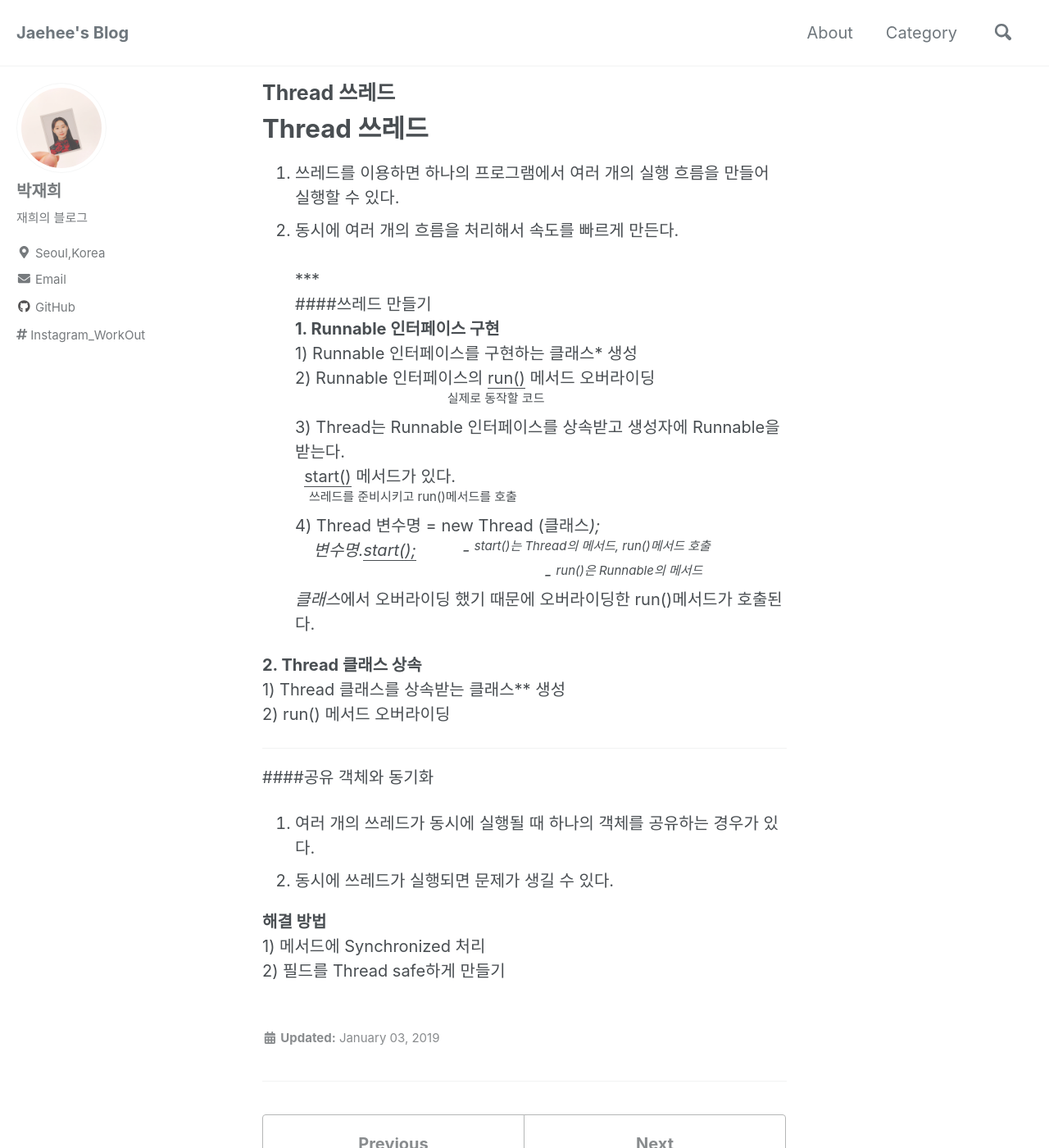
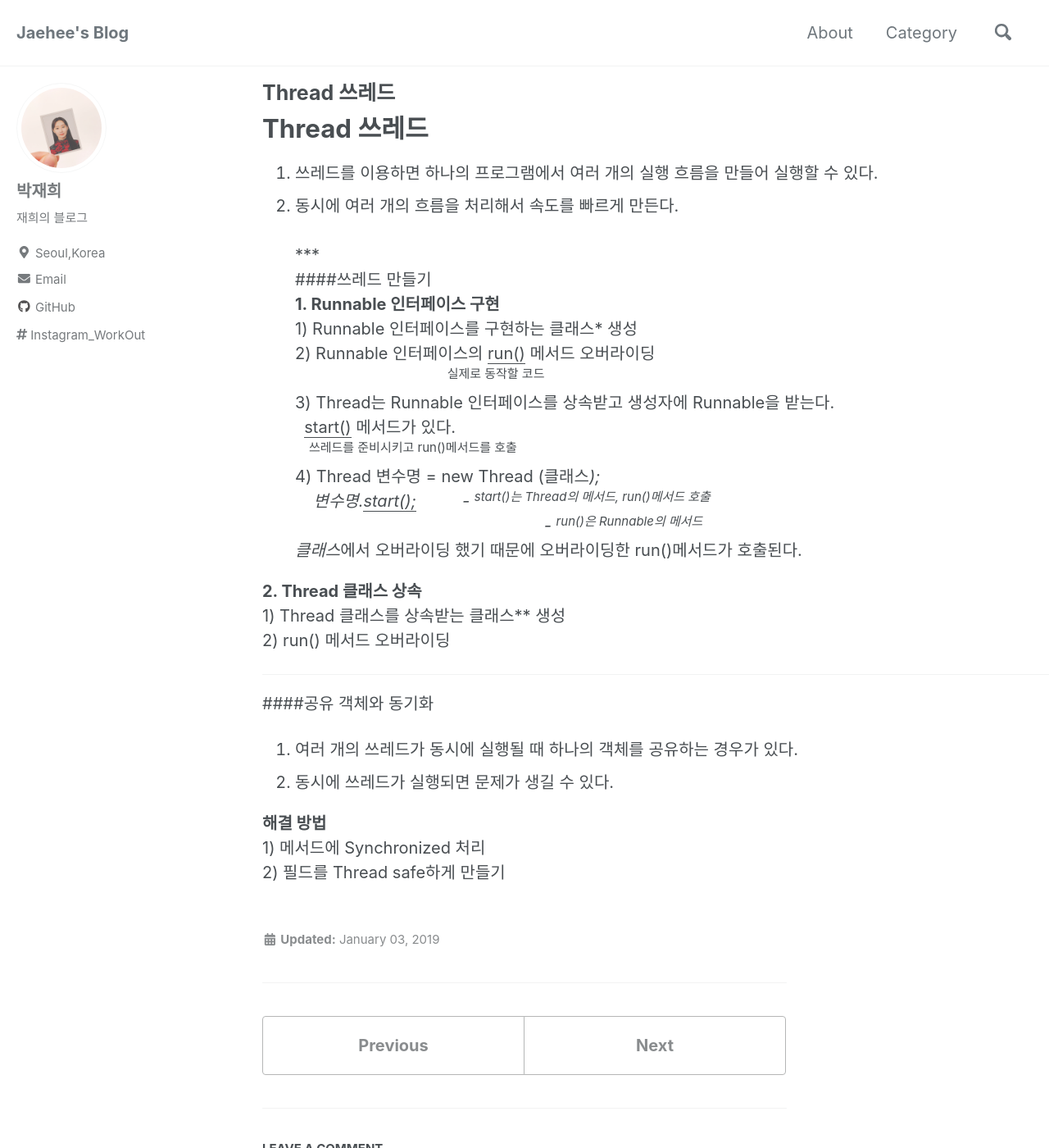
Before and after one commit to jaehee0145/jaehee0145.github.io, a Jekyll site: the page built from _posts/2019-01-03-Thread 쓰레드.md, in a window 1280 px wide and 1400 px high. Shown: the whole window at 82% size. Built offline with Jekyll 4.4.1, drawn with Linux system fonts in a browser that asks for light colours; cached includes are drawn as plain includes; nearby versions of some CDN libraries; comment, search, counter and statistics services are not loaded.

Commit message:
page.scss

```diff
--- a/_sass/minimal-mistakes/_page.scss
+++ b/_sass/minimal-mistakes/_page.scss
@@ -10,7 +10,7 @@
   padding-right: 1em;
   -webkit-animation: $intro-transition;
   animation: $intro-transition;
-  max-width: 150%;
+  max-width: 100%;
   -webkit-animation-delay: 0.15s;
   animation-delay: 0.15s;
 
@@ -46,7 +46,7 @@
       float: left;
       margin-left: 0;
       margin-right: 0;
-      width: 100%;
+      width: 150%;
       clear: both;
     }
   }
```
